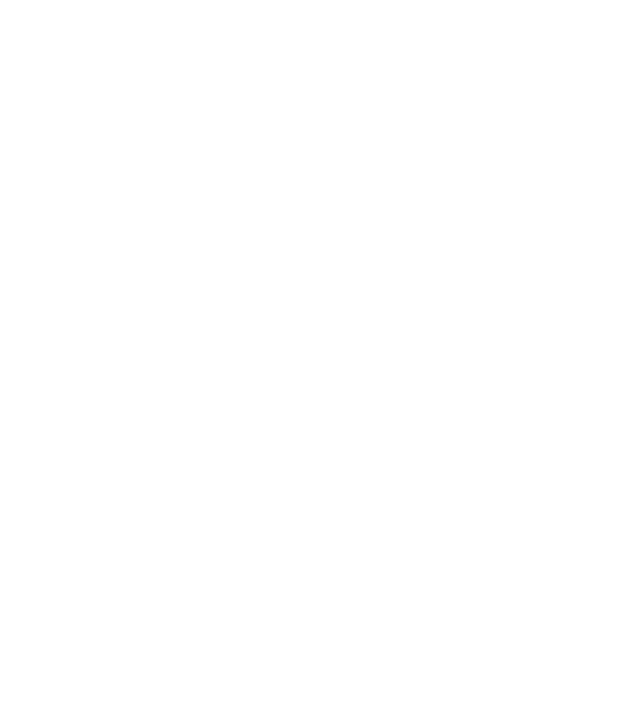
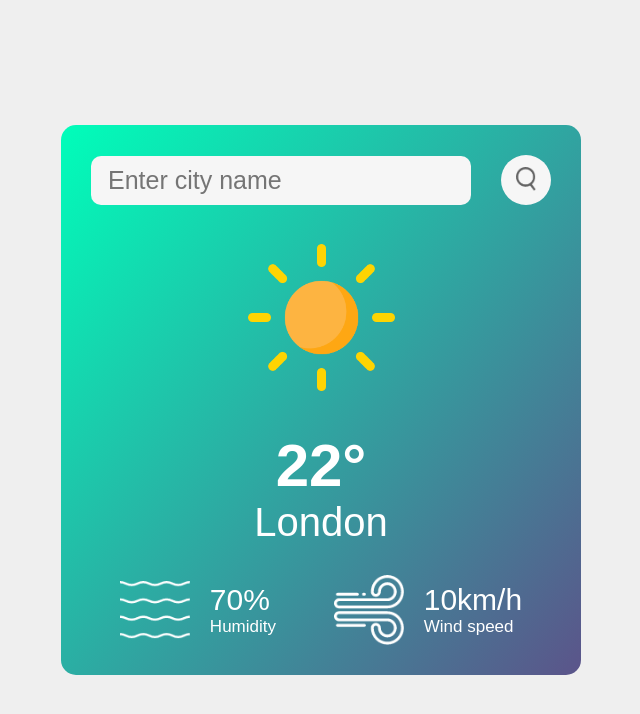
Before and after one commit to StefanKubala/weather-app, a website: page index.html in a window 1280 px wide. Shown: the whole page, without its empty margins (319-959 px from the left). Drawn offline with Linux system fonts and the light colour scheme.

Commit message:
add styling

```diff
--- a/index.html
+++ b/index.html
@@ -10,7 +10,38 @@
 
 <body>
 
-    <script src="script.js"></script>
+    <div class="card">
+        <div class="search">
+            <input class="search-input" type="text" placeholder="Enter city name">
+            <button class="search-btn">
+                <img src="img/search.png" alt="search button">
+            </button>
+        </div>
+        <div class="weather">
+            <img class="weather-icon" src="img/clear.png">
+            <h1 class="weather-temp">22°</h1>
+            <h2 class="weather-city">London</h2>
+
+            <div class="details">
+                <div class="details-humidity">
+                    <img class="details-humidity-icon" src="img/humidity.png" alt="humidity">
+                    <div>
+                        <p class="details-humidity-value">70%</p>
+                        <p class="details-humidity-text">Humidity</p>
+                    </div>
+                </div>
+                <div class="details-wind">
+                    <img class="details-wind-icon" src="img/wind.png" alt="wind">
+                    <div>
+                        <p class="details-wind-value">10km/h</p>
+                        <p class="details-wind-text">Wind speed</p>
+                    </div>
+                </div>
+            </div>
+        </div>
+    </div>
+
+    <script src=" script.js"></script>
 </body>
 
 </html>
--- a/sass/base/base.scss
+++ b/sass/base/base.scss
@@ -16,6 +16,15 @@ p {
 }
 
 html {
+  font-family: sans-serif;
   box-sizing: border-box;
   font-size: 62.5%;
 }
+
+body {
+  height: 100vh;
+  background-color: #efefef;
+  display: flex;
+  justify-content: center;
+  align-items: center;
+}
--- /dev/null
+++ b/sass/card/card.scss
@@ -0,0 +1,77 @@
+.card {
+  width: 52rem;
+  background: linear-gradient(130deg, #00feba, #5b548a);
+  color: #fff;
+  padding: 3rem;
+  border-radius: 1.5rem;
+  text-align: center;
+}
+
+.search {
+  display: flex;
+  align-items: center;
+  justify-content: space-between;
+
+  &-input {
+    font-size: 2.5rem;
+    border: none;
+    outline: none;
+    background-color: #f6f6f6;
+    color: #1a1a1a;
+    padding: 1rem 1.7rem;
+    border-radius: 1rem;
+    margin-right: 3rem;
+    flex: 1;
+  }
+
+  &-btn {
+    border: none;
+    outline: none;
+    background-color: #f6f6f6;
+    border-radius: 50%;
+    cursor: pointer;
+    width: 5rem;
+    height: 5rem;
+  }
+
+  &-btn img {
+    width: 2rem;
+  }
+}
+
+.weather {
+  &-temp {
+    font-size: 6rem;
+  }
+
+  &-city {
+    font-size: 4rem;
+    font-weight: 400;
+  }
+}
+
+.details {
+  display: flex;
+  align-items: center;
+  justify-content: space-around;
+  margin-top: 3rem;
+  font-size: 1.7rem;
+
+  &-humidity,
+  &-wind {
+    display: flex;
+    align-items: center;
+    text-align: left;
+    gap: 2rem;
+  }
+
+  &-humidity-icon,
+  &-wind-icon {
+    width: 7rem;
+  }
+
+  &-wind-value,
+  &-humidity-value {
+    font-size: 3rem;
+  }
+}
--- a/sass/main.scss
+++ b/sass/main.scss
@@ -1 +1,2 @@
 @import "base/base";
+@import "card/card";
```
Also changed, not shown: css/style.css.
